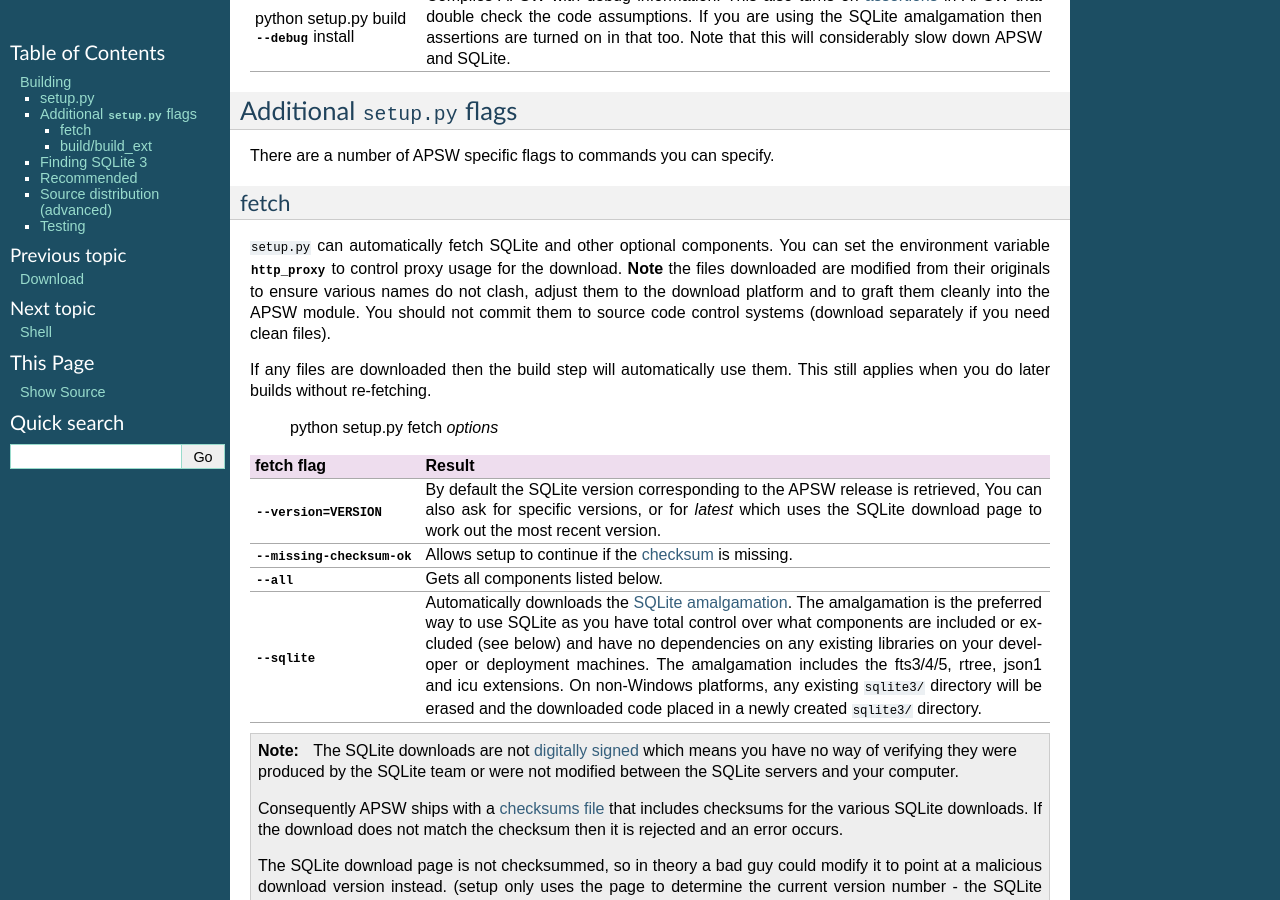
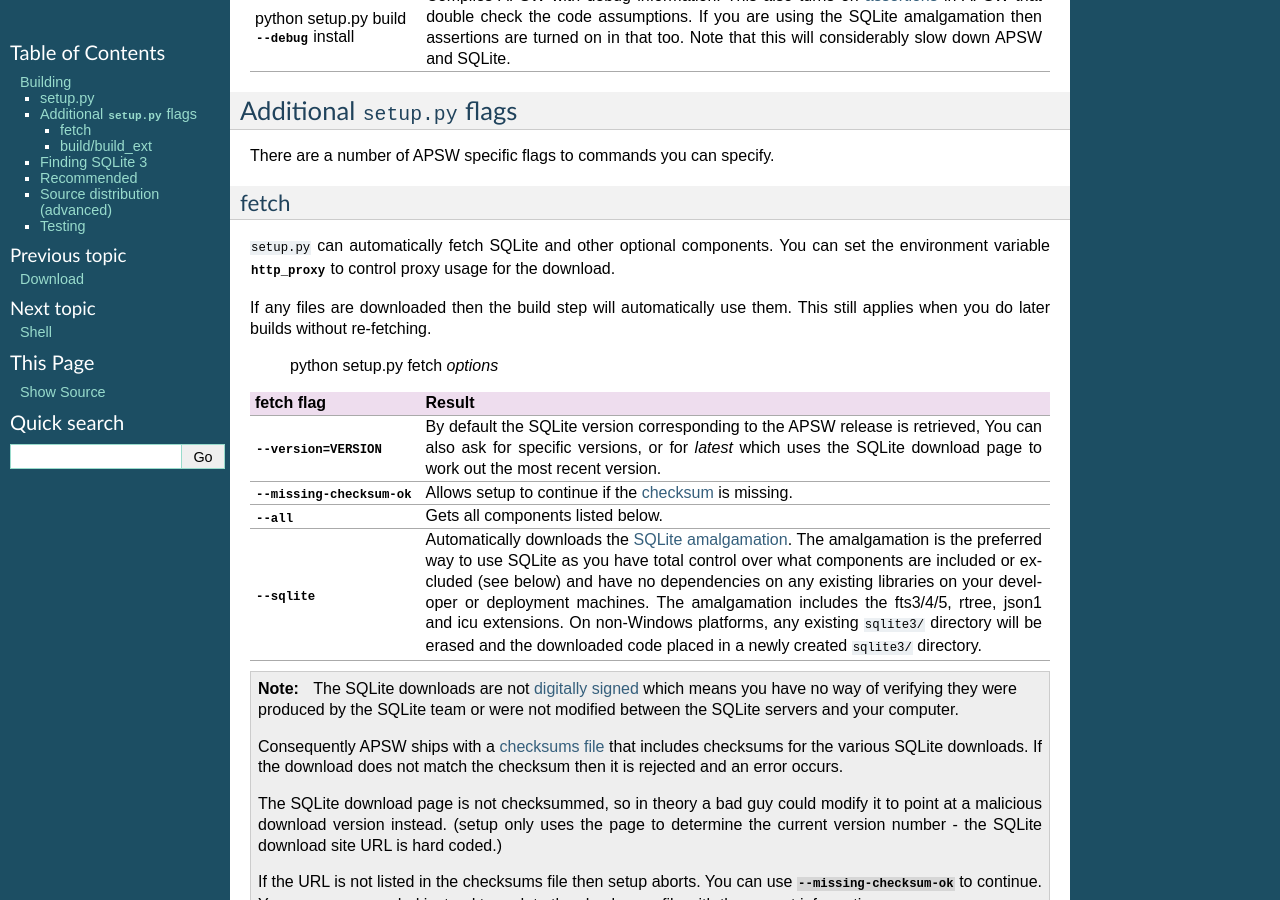
Before and after one commit to rogerbinns/apsw, a Sphinx documentation site: the page built from doc/build.rst, in a window 1280 px wide and 900 px high, scrolled down 430 px. Built offline with Sphinx 7.4.7, drawn with Linux system fonts in a browser that asks for light colours; pages that are not in the unit, such as notebooks, are missing from menus; the version number is read from the project's files by our own code.

Commit message:
Remove some now irrelevant text

```diff
--- a/doc/build.rst
+++ b/doc/build.rst
@@ -45,11 +45,7 @@
 
 :file:`setup.py` can automatically fetch SQLite and other optional
 components.  You can set the environment variable :const:`http_proxy`
-to control proxy usage for the download. **Note** the files downloaded
-are modified from their originals to ensure various names do not
-clash, adjust them to the download platform and to graft them cleanly
-into the APSW module.  You should not commit them to source code
-control systems (download separately if you need clean files).
+to control proxy usage for the download.
 
 If any files are downloaded then the build step will automatically use
 them.  This still applies when you do later builds without
```
